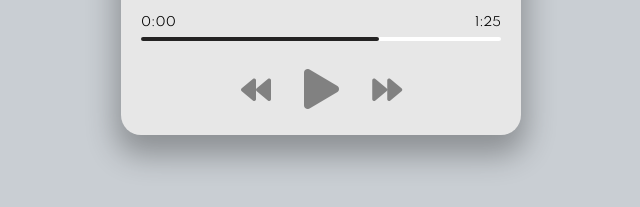
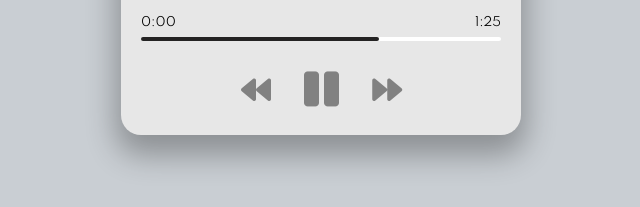
Before and after one commit to ignatius22/music-player, a plain HTML site: page index.html in a window 1280 px wide. Both pictures are taken after a click on the icon 640 px from the left and 604 px from the top of the page. Shown: the part 515-722 px from the top of the page, 319-959 px from the left. Drawn offline with Linux system fonts and the light colour scheme.

Commit message:
add classlist to music function

```diff
--- a/index.html
+++ b/index.html
@@ -27,7 +27,12 @@
 
       <h2 id="title">You're not sorry</h2>
       <h3 class="artist">Taylor swift</h3>
-			<audio src="./music/taylor.mp3" controls class="player-control" hidden></audio>
+      <audio
+        src="./music/taylor.mp3"
+        controls
+        class="player-control"
+        hidden
+      ></audio>
       <!-- progress bar -->
       <div class="progress-container" id="progress-container">
         <div class="progress" id="progress"></div>
@@ -42,7 +47,10 @@
         <i class="fas fa-play main-button" id="play" title="Play"></i>
         <i class="fas fa-forward" id="next" title="Next"></i>
       </div>
+		</div>
 
-    </div>
+
+
+		<script src="script.js"></script>
   </body>
 </html>
--- a/script.js
+++ b/script.js
@@ -14,6 +14,8 @@ let isPlaying = false
 
 function playSong(){
 	isPlaying = true
+	playBtn.classList.replace('fa-play','fa-pause');
+	playBtn.setAttribute('title','pause')
 	music.play()
 }
 
@@ -21,6 +23,8 @@ function playSong(){
 
 function pauseSong(){
 	isPlaying = false
+	playBtn.classList.replace('fa-pause','fa-play')
+	playBtn.setAttribute('title','play')
 	music.pause()
 }
 
```
Lines whose indentation alone changed are shown as unchanged.
